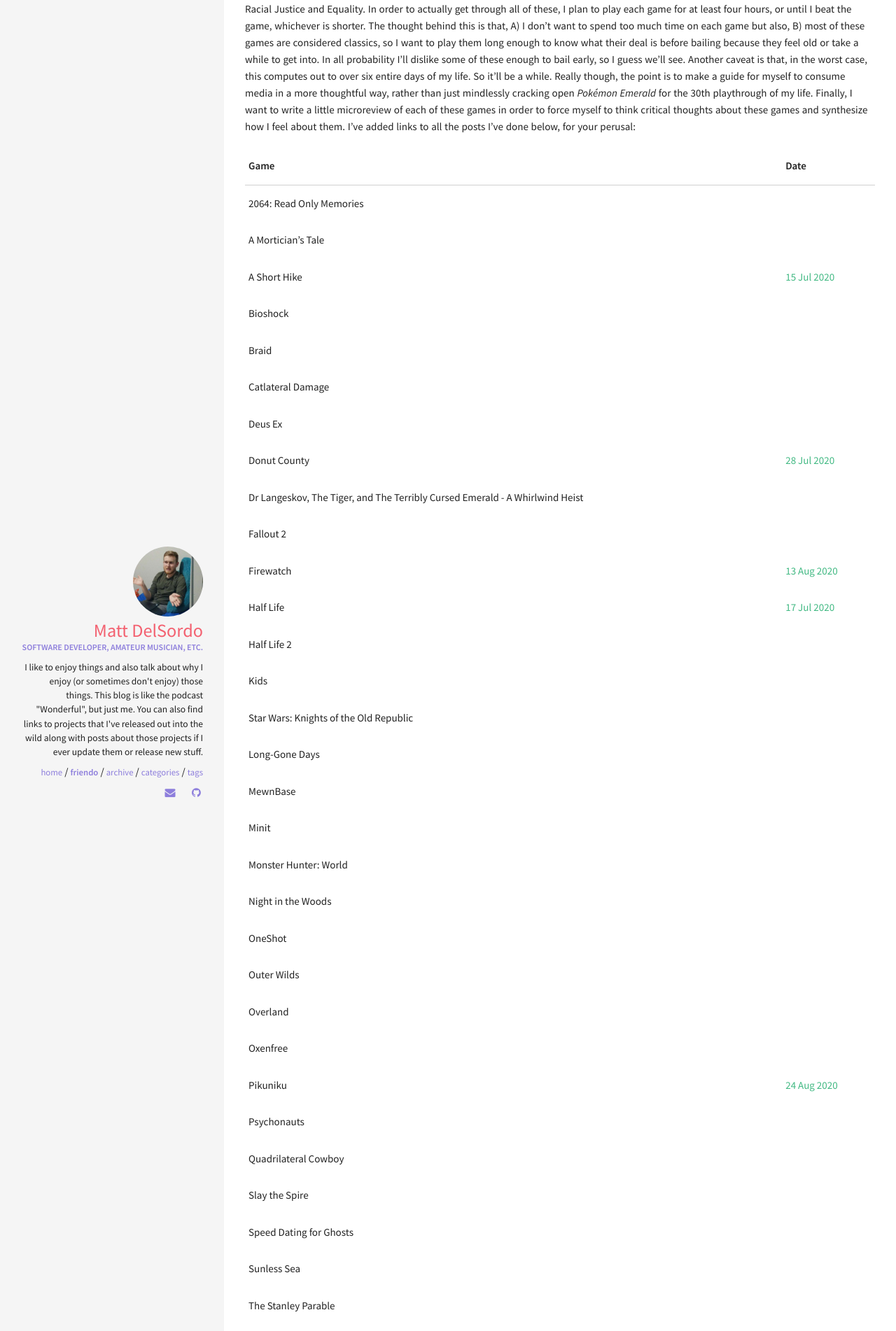
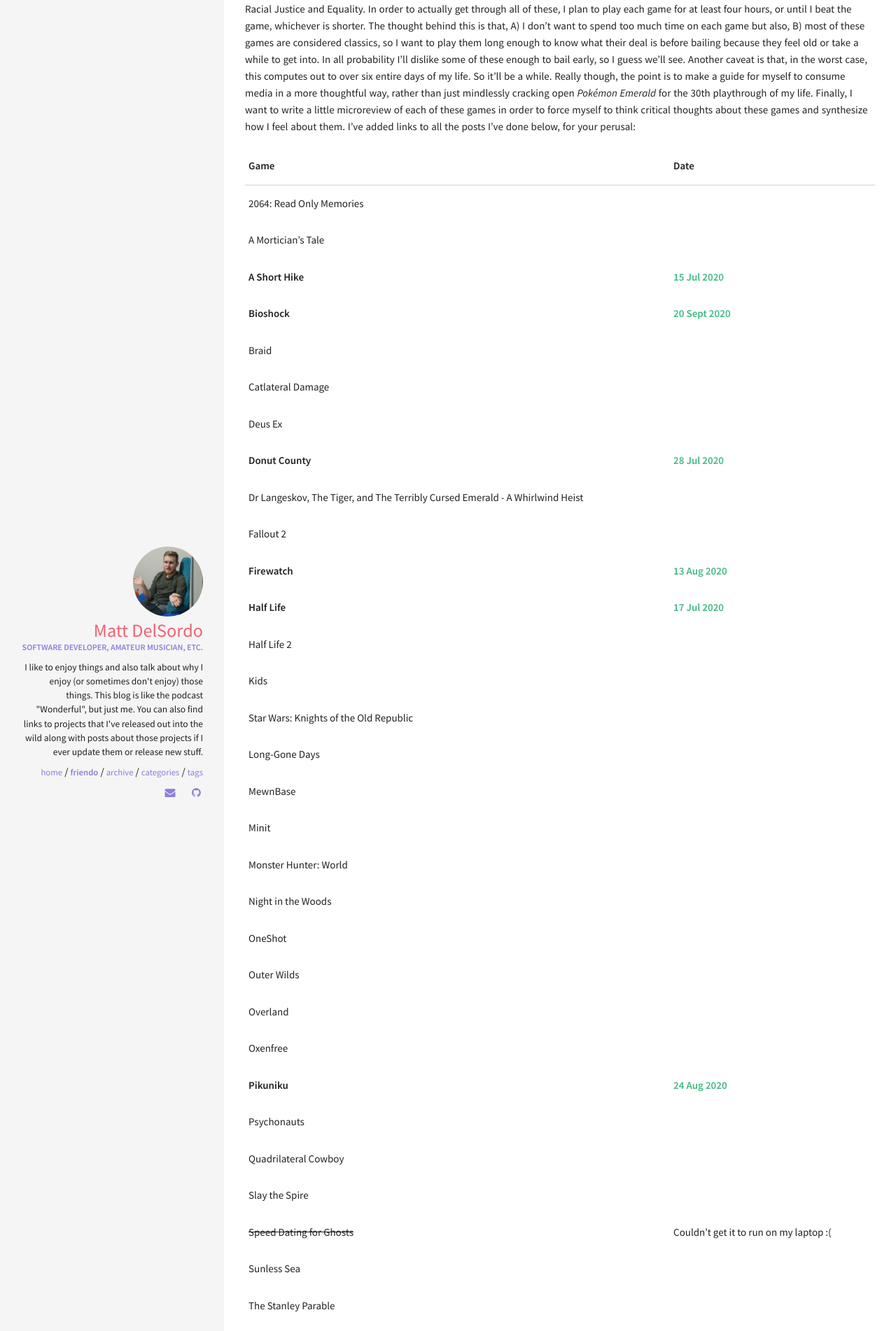
Before and after one commit to mattdelsordo/mattdelsordo.github.io, a Jekyll site: the page built from _posts/2020-07-15-vg-backlog.md, in a window 1280 px wide. Shown: the part 426-2328 px from the top of the page at 70% size. Built offline with Jekyll 4.4.1, drawn with Linux system fonts in a browser that asks for light colours.

Commit message:
Write Bioshock post

```diff
--- a/_posts/2020-07-15-vg-backlog.md
+++ b/_posts/2020-07-15-vg-backlog.md
@@ -14,41 +14,42 @@
 
 Most games are the classic "I bought this during a Steam Sale and then never played it". The other games are from itch.io's recent Bundle for Racial Justice and Equality. In order to actually get through all of these, I plan to play each game for at least four hours, or until I beat the game, whichever is shorter. The thought behind this is that, A) I don't want to spend too much time on each game but also, B) most of these games are considered classics, so I want to play them long enough to know what their deal is before bailing because they feel old or take a while to get into. In all probability I'll dislike some of these enough to bail early, so I guess we'll see. Another caveat is that, in the worst case, this computes out to over six entire days of my life. So it'll be a while. Really though, the point is to make a guide for myself to consume media in a more thoughtful way, rather than just mindlessly cracking open _Pokémon Emerald_ for the 30th playthrough of my life. Finally, I want to write a little microreview of each of these games in order to force myself to think critical thoughts about these games and synthesize how I feel about them. I've added links to all the posts I've done below, for your perusal:
 
-| Game                                                                         | Date                                                |
-| ---------------------------------------------------------------------------- | --------------------------------------------------- |
-| 2064: Read Only Memories                                                     |                                                     |
-| A Mortician's Tale                                                           |                                                     |
-| A Short Hike                                                                 | [15 Jul 2020]({% post_url 2020-07-15-ashorthike %}) |
-| Bioshock                                                                     |                                                     |
-| Braid                                                                        |                                                     |
-| Catlateral Damage                                                            |                                                     |
-| Deus Ex                                                                      |                                                     |
-| Donut County                                                                 | [28 Jul 2020](% post_url 2020-07-28-donutcounty %)  |
-| Dr Langeskov, The Tiger, and The Terribly Cursed Emerald - A Whirlwind Heist |                                                     |
-| Fallout 2                                                                    |                                                     |
-| Firewatch                                                                    | [13 Aug 2020]({% post_url 2020-08-13-firewatch %})  |
-| Half Life                                                                    | [17 Jul 2020]({% post_url 2020-07-17-halflife %})   |
-| Half Life 2                                                                  |                                                     |
-| Kids                                                                         |                                                     |
-| Star Wars: Knights of the Old Republic                                       |                                                     |
-| Long-Gone Days                                                               |                                                     |
-| MewnBase                                                                     |                                                     |
-| Minit                                                                        |                                                     |
-| Monster Hunter: World                                                        |                                                     |
-| Night in the Woods                                                           |                                                     |
-| OneShot                                                                      |                                                     |
-| Outer Wilds                                                                  |                                                     |
-| Overland                                                                     |                                                     |
-| Oxenfree                                                                     |                                                     |
-| Pikuniku                                                                     | [24 Aug 2020]({% post_url 2020-08-24-pikuniku %})   |
-| Psychonauts                                                                  |                                                     |
-| Quadrilateral Cowboy                                                         |                                                     |
-| Slay the Spire                                                               |                                                     |
-| Speed Dating for Ghosts                                                      |                                                     |
-| Sunless Sea                                                                  |                                                     |
-| The Stanley Parable                                                          |                                                     |
-| The Stillness of the Wind                                                    |                                                     |
-| The Witcher 2                                                                |                                                     |
-| Tonight We Riot                                                              |                                                     |
-| Wargroove                                                                    | [01 Aug 2020]({% post_url 2020-08-01-wargroove %})  |
-| Yooka-Laylee                                                                 |                                                     |
+{: .highlight}
+| Game                                                                         | Date                                                    |
+| ---------------------------------------------------------------------------- | ------------------------------------------------------- |
+| 2064: Read Only Memories                                                     |                                                         |
+| A Mortician's Tale                                                           |                                                         |
+| **A Short Hike**                                                             | [**15 Jul 2020**]({% post_url 2020-07-15-ashorthike %}) |
+| **Bioshock**                                                                 | [**20 Sept 2020**]({% post_url 2020-09-20-bioshock %})  |
+| Braid                                                                        |                                                         |
+| Catlateral Damage                                                            |                                                         |
+| Deus Ex                                                                      |                                                         |
+| **Donut County**                                                             | [**28 Jul 2020**](% post_url 2020-07-28-donutcounty %)  |
+| Dr Langeskov, The Tiger, and The Terribly Cursed Emerald - A Whirlwind Heist |                                                         |
+| Fallout 2                                                                    |                                                         |
+| **Firewatch**                                                                | [**13 Aug 2020**]({% post_url 2020-08-13-firewatch %})  |
+| **Half Life**                                                                | [**17 Jul 2020**]({% post_url 2020-07-17-halflife %})   |
+| Half Life 2                                                                  |                                                         |
+| Kids                                                                         |                                                         |
+| Star Wars: Knights of the Old Republic                                       |                                                         |
+| Long-Gone Days                                                               |                                                         |
+| MewnBase                                                                     |                                                         |
+| Minit                                                                        |                                                         |
+| Monster Hunter: World                                                        |                                                         |
+| Night in the Woods                                                           |                                                         |
+| OneShot                                                                      |                                                         |
+| Outer Wilds                                                                  |                                                         |
+| Overland                                                                     |                                                         |
+| Oxenfree                                                                     |                                                         |
+| **Pikuniku**                                                                 | [**24 Aug 2020**]({% post_url 2020-08-24-pikuniku %})   |
+| Psychonauts                                                                  |                                                         |
+| Quadrilateral Cowboy                                                         |                                                         |
+| Slay the Spire                                                               |                                                         |
+| ~~Speed Dating for Ghosts~~                                                  | Couldn't get it to run on my laptop :(                  |
+| Sunless Sea                                                                  |                                                         |
+| The Stanley Parable                                                          |                                                         |
+| The Stillness of the Wind                                                    |                                                         |
+| The Witcher 2                                                                |                                                         |
+| Tonight We Riot                                                              |                                                         |
+| **Wargroove**                                                                | [**01 Aug 2020**]({% post_url 2020-08-01-wargroove %})  |
+| Yooka-Laylee                                                                 |                                                         |
```
Also changed, not shown: _posts/2020-09-20-bioshock.md (added, +17 -0 lines), img/vgbacklog/bioshock.jpg (added).
